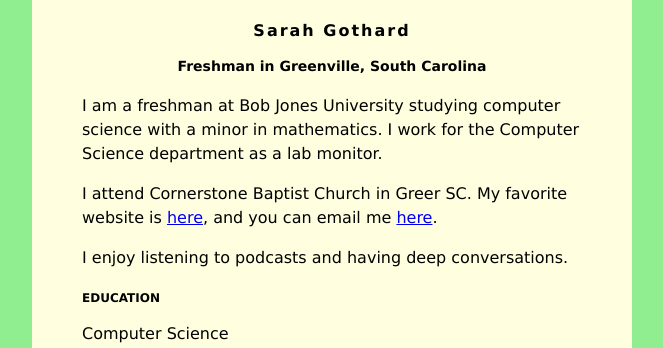
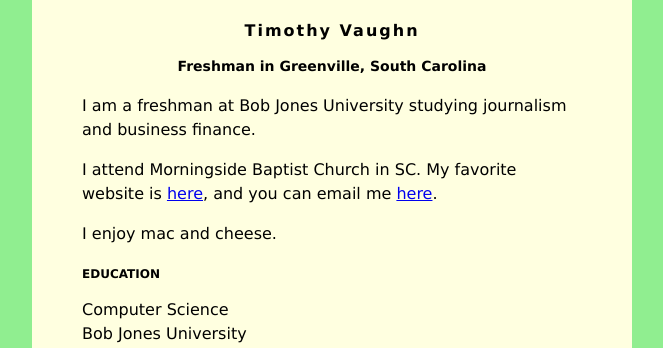
Before and after one commit to TimothyV0614/timothyV0614, a plain HTML site: page index.html in a window 1280 px wide. Shown: the top 348 px of the page, without its empty margins (308-971 px from the left). Drawn offline with Linux system fonts and the light colour scheme.

Commit message:
Update index.html

```diff
--- a/index.html
+++ b/index.html
@@ -30,18 +30,17 @@
 </head>
 <body>
     <div id="content">
-        <h1>Sarah Gothard</h1>
+        <h1>Timothy Vaughn</h1>
         <h2>Freshman in Greenville, South Carolina</h2>
 
-         <p>I am a freshman at Bob Jones University studying computer science with a minor in
-            mathematics. I work for the Computer Science department as a lab monitor.</p>
+         <p>I am a freshman at Bob Jones University studying journalism and business finance.</p>
          <p>
-            I attend Cornerstone Baptist Church in Greer SC. My favorite website is
+            I attend Morningside Baptist Church in SC. My favorite website is
             <a href="https://mobilehymns.org/">here</a>, and you can email me
-            <a href="mailto:sgothard@bju.edu">here</a>.
+            <a href="mailto:tvayg253@students.bju.edu">here</a>.
          </p>
          <p>
-            I enjoy listening to podcasts and having deep conversations.
+            I enjoy mac and cheese.
          </p>
         <h3>EDUCATION</h3>
         Computer Science<br />
```
